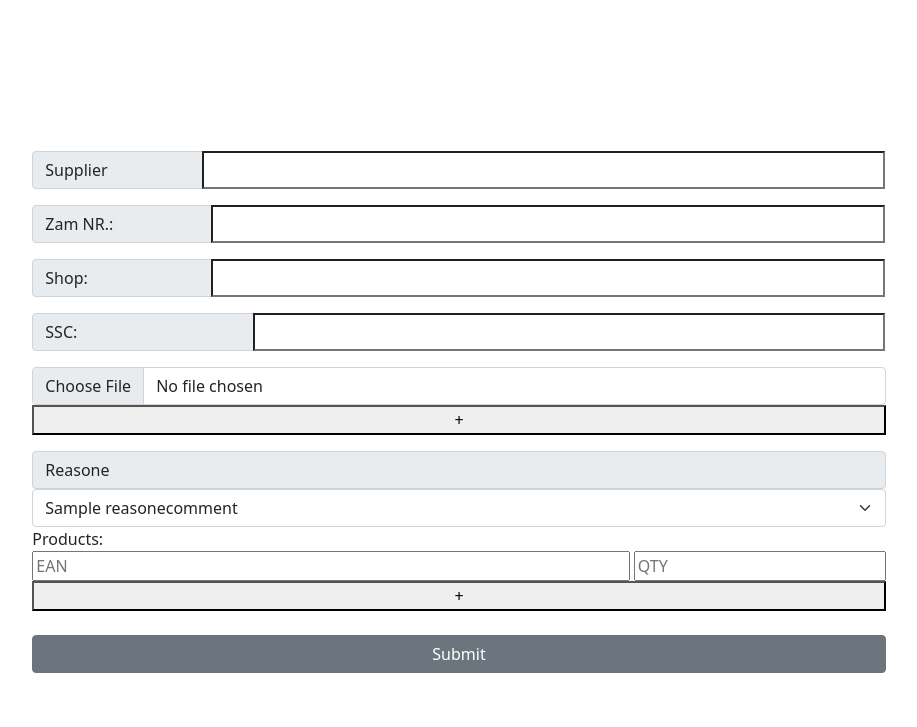
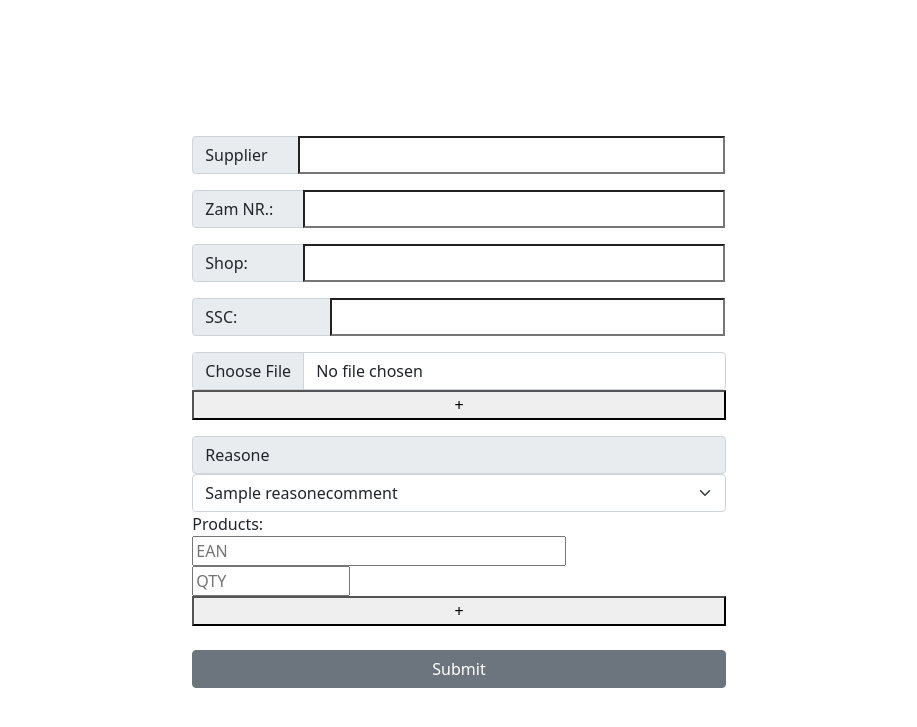
Before and after one commit to Ceva445/delivery_plus, a Django app: page /delivery/create/ in a window 1280 px wide. Shown: the top 727 px of the page, without its empty margins (181-1098 px from the left). Run offline with Django 5.2, Linux system fonts and the light colour scheme; tables that the repository leaves empty hold one stand-in row (values such as "Sample post"); some libraries are stand-ins or nearby versions.

Commit message:
Try made interface user freandly

```diff
--- a/templates/base.html
+++ b/templates/base.html
@@ -7,7 +7,7 @@
 </head>
 <body>
     <div class="d-flex align-items-center justify-content-center min-vh-100">
-        <div class="col-md-8"> <!-- Займатиме 25% від ширини екрану -->
+        <div class="col-md-5"> <!-- Займатиме 25% від ширини екрану -->
 
             <div class="btn-group">
                 {% block navigation %}
```
